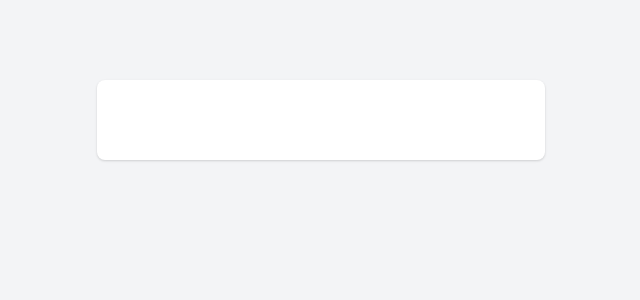
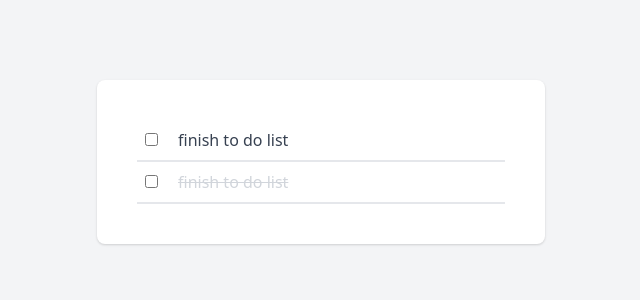
Before and after one commit to rdangol1/ToDoReactApp, a React (Create React App) app: page / in a window 1280 px wide. Shown: the top 300 px of the page, without its empty margins (319-959 px from the left). Built offline with nearby package versions, Linux system fonts and the light colour scheme.

Commit message:
adding html and css

```diff
--- a/src/App.js
+++ b/src/App.js
@@ -1,7 +1,17 @@
 const App = () => {
   return (
     <div className="contatiner py-20 mx-auto max-w-md">
-      <div className="bg-white rounded-lg p-10 text-black shadow"></div>
+      <div className="bg-white rounded-lg p-10 text-black shadow">
+      <div className="border-b-2 p-2 ">
+          <input className=" mr-5" type="checkbox" id="first"/>
+          <label className="text-gray-700" id="first">finish to do list</label>
+          </div>
+        <div className="border-b-2 p-2 ">
+          <input className=" mr-5" type="checkbox" id="first"/>
+          <label className="text-gray-300 line-through " id="first">finish to do list</label>
+          </div>
+
+      </div>
     </div>
   );
 };
```
Also changed, not shown: 1 other file (tests, documents, lock files or other folders).
